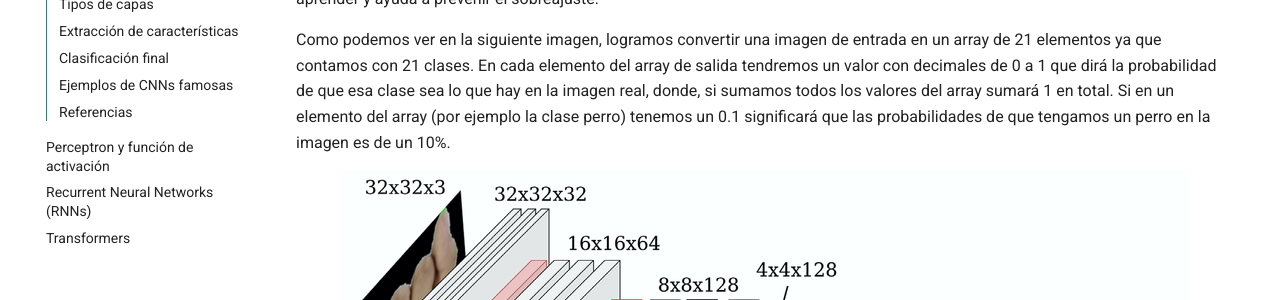
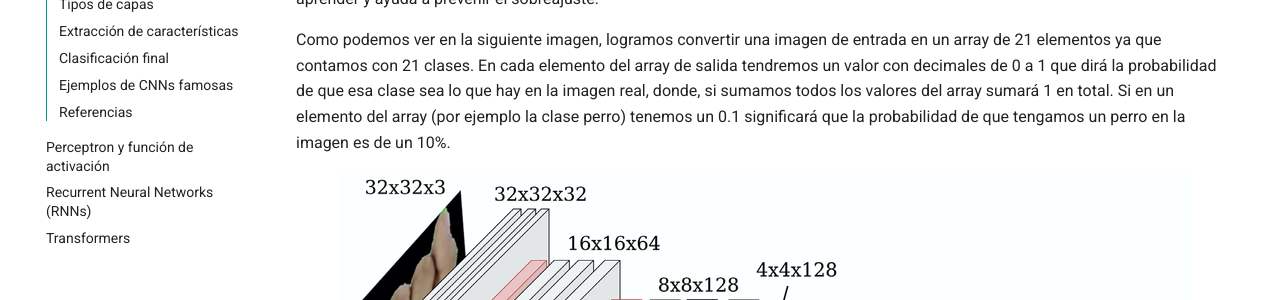
Before and after one commit to abl78-ua/Wiki-IMCR, an MkDocs documentation site: the page built from docs/Deep Learning/CNN.md, in a window 1280 px wide and 900 px high, scrolled down 720 px. Shown: the part 230-530 px from the top of the window. Built offline with MkDocs 1.6.1 and Material for MkDocs 9.7.7, drawn with Linux system fonts in a browser that asks for light colours.

Commit message:
Update CNN.md

```diff
--- a/docs/Deep Learning/CNN.md
+++ b/docs/Deep Learning/CNN.md
@@ -9,7 +9,7 @@ Las redes neuronales convucionales constan de múltiples capas interconectadas,
 ##Arquitectura
 La arquitectura de una CNN consta de una capa de entrada, una o varias capas ocultas y una capa de salida. Estas capas realizan operaciones como convolución, activación (ReLU) (la cual es una función no lineal que se aplica después de la convolución, manteniendo los valores positivos y estableciendo los valores negativos en cero permitiendo un entrenamiento más rápido y eficaz de la red) y agrupación para procesar los datos de entrada y extraer características relevantes, esto simplifica la salida de las capas convolucionales mediante la reducción no lineal de la tasa de muestreo disminuyendo el número de parámetros que la red debe aprender y ayuda a prevenir el sobreajuste.
 
-Como podemos ver en la siguiente imagen, logramos convertir una imagen de entrada en un array de 21 elementos ya que contamos con 21 clases. En cada elemento del array de salida tendremos un valor con decimales de 0 a 1 que dirá la probabilidad de que esa clase sea lo que hay en la imagen real, donde, si sumamos todos los valores del array sumará 1 en total. Si en un elemento del array (por ejemplo la clase perro) tenemos un 0.1 significará que las probabilidades de que tengamos un perro en la imagen es de un 10%.
+Como podemos ver en la siguiente imagen, logramos convertir una imagen de entrada en un array de 21 elementos ya que contamos con 21 clases. En cada elemento del array de salida tendremos un valor con decimales de 0 a 1 que dirá la probabilidad de que esa clase sea lo que hay en la imagen real, donde, si sumamos todos los valores del array sumará 1 en total. Si en un elemento del array (por ejemplo la clase perro) tenemos un 0.1 significará que la probabilidad de que tengamos un perro en la imagen es de un 10%.
 <figure markdown="span">
     <img alt="CNN" src="../../images/CNN/CNN.png">
 </figure>
```
